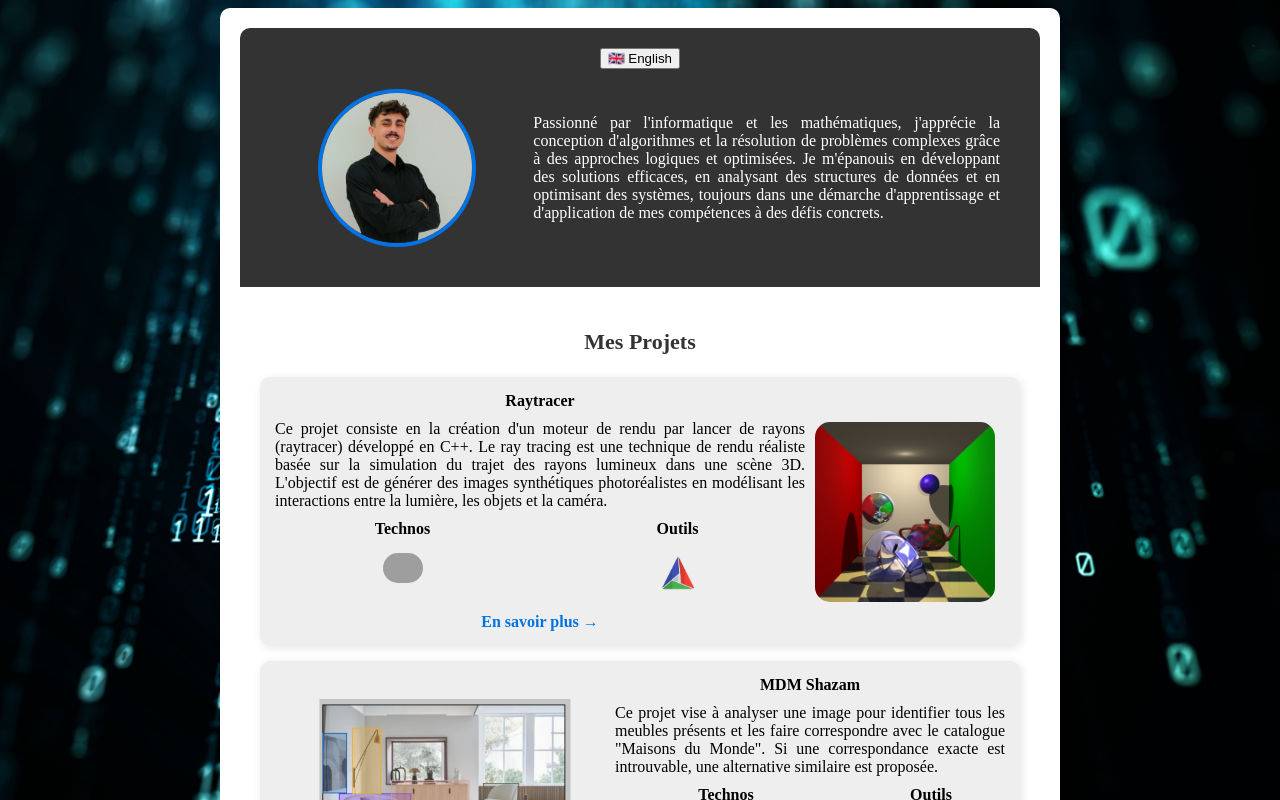
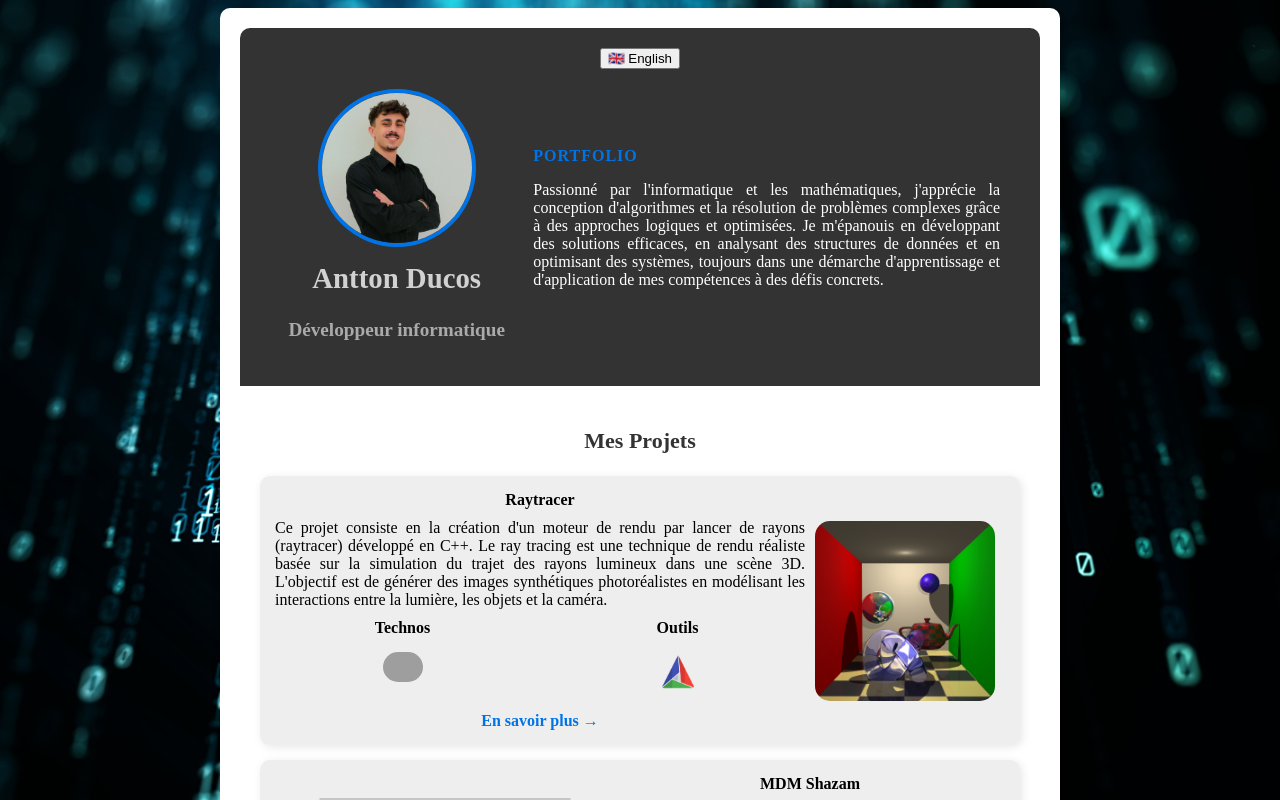
Before and after one commit to AnttonDucos/portfolio, a Vue app: page / in a window 1280 px wide. Shown: the top 800 px of the page. Built offline with nearby package versions, Linux system fonts and the light colour scheme; grey boxes are pictures that could not be loaded.

Commit message:
fix: put name back and title

```diff
--- a/src/components/Header.vue
+++ b/src/components/Header.vue
@@ -2,15 +2,16 @@
   <header>
     <button @click="switchLang">{{ t('header.switch') }}</button>
     <section class="profile-section">
-      <div/>
-        <div class="profile-left">
-          <img :src="photo" alt="Photo de profil" />
-        </div>
+      <div class="profile-left">
+        <img :src="photo" alt="Profile picture" />
+        <h2>{{ t('header.name') }}</h2>
+        <p class="role">{{ t('header.title') }}</p>
+      </div>
 
-        <div class="profile-right">
-          <p>{{ t('header.description') }}</p>
-        </div>
-      <div/>
+      <div class="profile-right">
+        <p class="portfolio-label">Portfolio</p>
+        <p>{{ t('header.description') }}</p>
+      </div>
     </section>
   </header>
 </template>
@@ -37,3 +38,79 @@ async function switchLang() {
   await Promise.all(scopes.map(scope => loadLocaleMessages(newLocale, scope)));
 }
 </script>
+
+<style scoped>
+  .profile-section {
+    display: flex;
+    align-items: center;
+    justify-content: center;
+    max-width: 900px;
+    padding: 20px;
+}
+
+.profile-left {
+    display: flex;
+    flex-direction: column;
+    align-items: center;
+    text-align: center;
+    flex: 1;
+}
+
+.profile-left img {
+    width: 150px;
+    height: 150px;
+    border-radius: 50%;
+    object-fit: cover;
+    border: 4px solid #0073e6;
+}
+
+.profile-left p {
+    font-size: 1.2em;
+    font-weight: bold;
+    color: #aaaaaa;
+}
+
+.profile-right {
+    flex: 2;
+    padding-left: 20px;
+    text-align: justify;
+}
+
+.profile-pic {
+    width: 120px;
+    height: 120px;
+    border-radius: 50%;
+    border: 4px solid white;
+    display: block;
+    margin: 0 auto 10px;
+}
+
+.profile-left h2 {
+  margin: 15px 0 5px;
+  font-size: 1.8em;
+  font-weight: bold;
+  color: #d1d1d1;
+}
+
+.subtitle {
+  font-size: 1.2em;
+  font-weight: 500;
+  color: #555;
+  margin-bottom: 10px;
+}
+
+.role {
+  margin-bottom: 5px;
+}
+
+.portfolio-label {
+  font-size: 1em;
+  font-weight: 600;
+  color: #0073e6;
+  margin-bottom: 10px;
+  letter-spacing: 1px;
+  text-transform: uppercase;
+}
+
+
+</style>
--- a/src/styles.css
+++ b/src/styles.css
@@ -5,72 +5,6 @@ body {
     background-position: center;
     background-repeat: no-repeat;
     text-align: center;
-}
-
-.profile-section {
-    display: flex;
-    align-items: center;
-    justify-content: center;
-    max-width: 900px;
-    padding: 20px;
-}
-
-.profile-left {
-    display: flex;
-    flex-direction: column;
-    align-items: center;
-    text-align: center;
-    flex: 1;
-}
-
-.profile-left img {
-    width: 150px;
-    height: 150px;
-    border-radius: 50%;
-    object-fit: cover;
-    border: 4px solid #0073e6;
-}
-
-.profile-left h2 {
-    margin: 10px 0 5px;
-    font-size: 1.5em;
-}
-
-.profile-left p {
-    font-size: 1.2em;
-    font-weight: bold;
-    color: #aaaaaa;
-}
-
-.profile-right {
-    flex: 2;
-    padding-left: 20px;
-    text-align: justify;
-}
-
-.container {
-    max-width: 800px;
-    margin: 0 auto;
-    padding: 20px;
-    background: white;
-    box-shadow: 0px 4px 8px rgba(0, 0, 0, 0.1);
-    border-radius: 10px;
-}
-
-header {
-    padding: 20px;
-    background: #333;
-    color: white;
-    border-radius: 10px 10px 0 0;
-}
-
-.profile-pic {
-    width: 120px;
-    height: 120px;
-    border-radius: 50%;
-    border: 4px solid white;
-    display: block;
-    margin: 0 auto 10px;
 }
 
 h1 {
@@ -82,5 +16,21 @@ h2 {
     margin: 5px 0;
     font-size: 18px;
     font-weight: normal;
-    color: #ddd;
+    color: #ffffff;
 }
+
+header {
+    padding: 20px;
+    background: #333;
+    color: white;
+    border-radius: 10px 10px 0 0;
+}
+
+.container {
+    max-width: 800px;
+    margin: 0 auto;
+    padding: 20px;
+    background: white;
+    box-shadow: 0px 4px 8px rgba(0, 0, 0, 0.1);
+    border-radius: 10px;
+}
```
